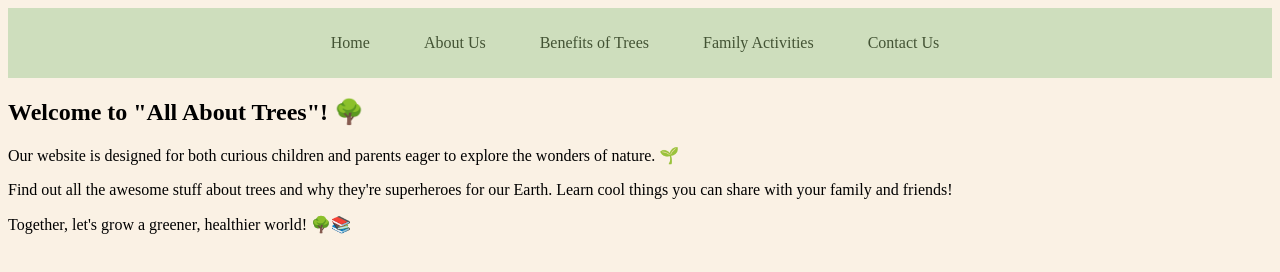
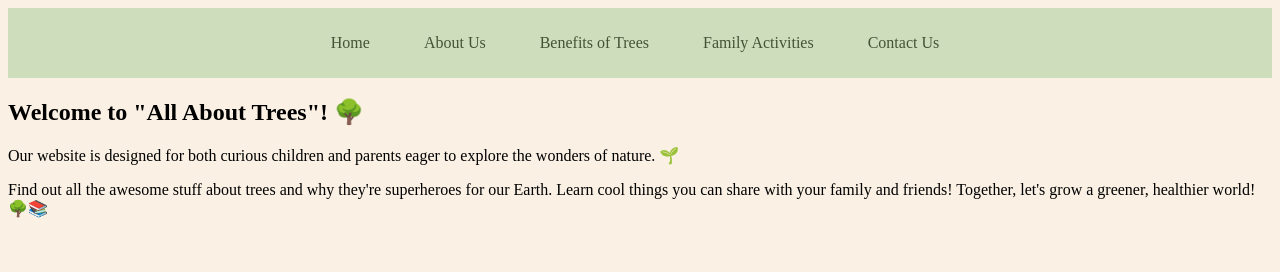
Before and after one commit to HYF-Class22/agile-development-group3-all-about-trees, a website: page index.html in a window 1280 px wide. Drawn offline with Linux system fonts and the light colour scheme.

Commit message:
edit main text in index.html

```diff
--- a/index.html
+++ b/index.html
@@ -28,8 +28,7 @@
   <article class="main-text">
     <p>Find out all the awesome stuff about trees and why they're superheroes for our Earth. Learn cool things you can
       share
-      with your family and friends!</p>
-    <p>Together, let's grow a greener, healthier world! 🌳📚</p>
+      with your family and friends! Together, let's grow a greener, healthier world! 🌳📚</p>
   </article>
 
 
```
